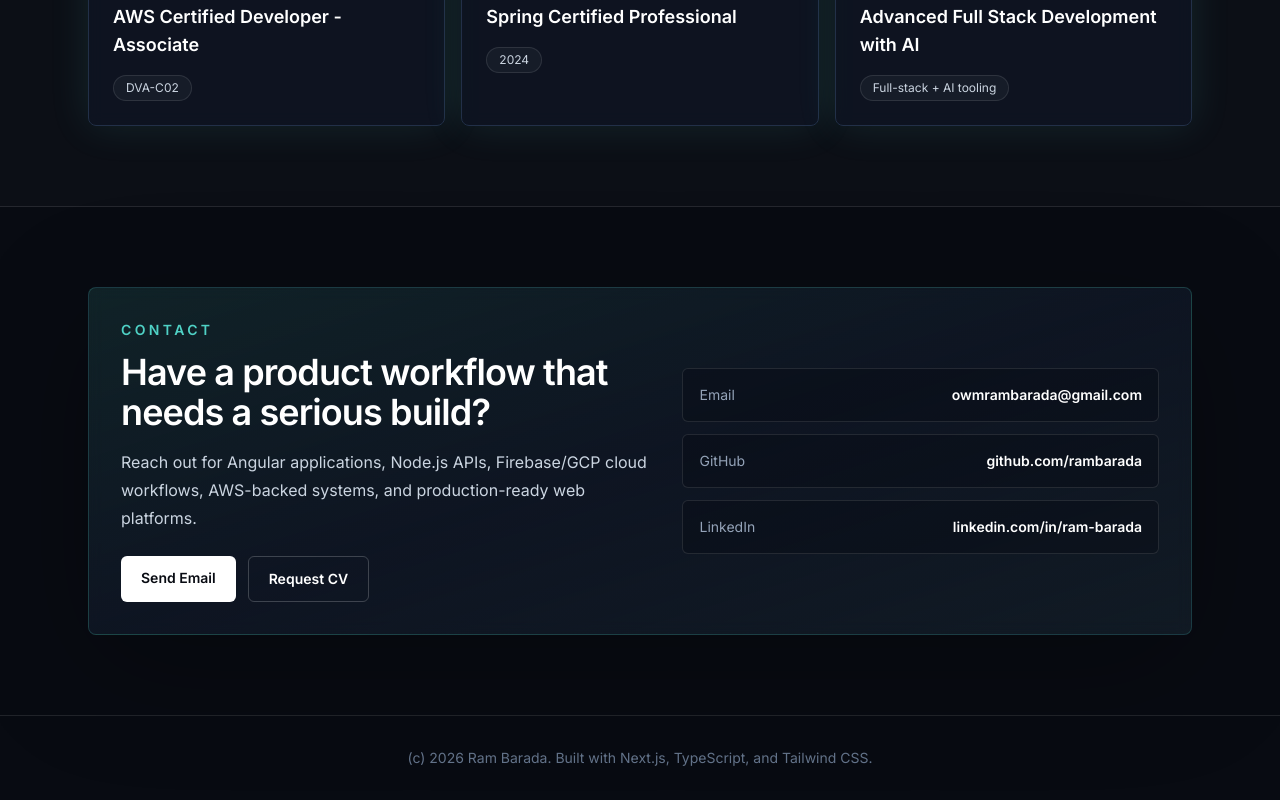
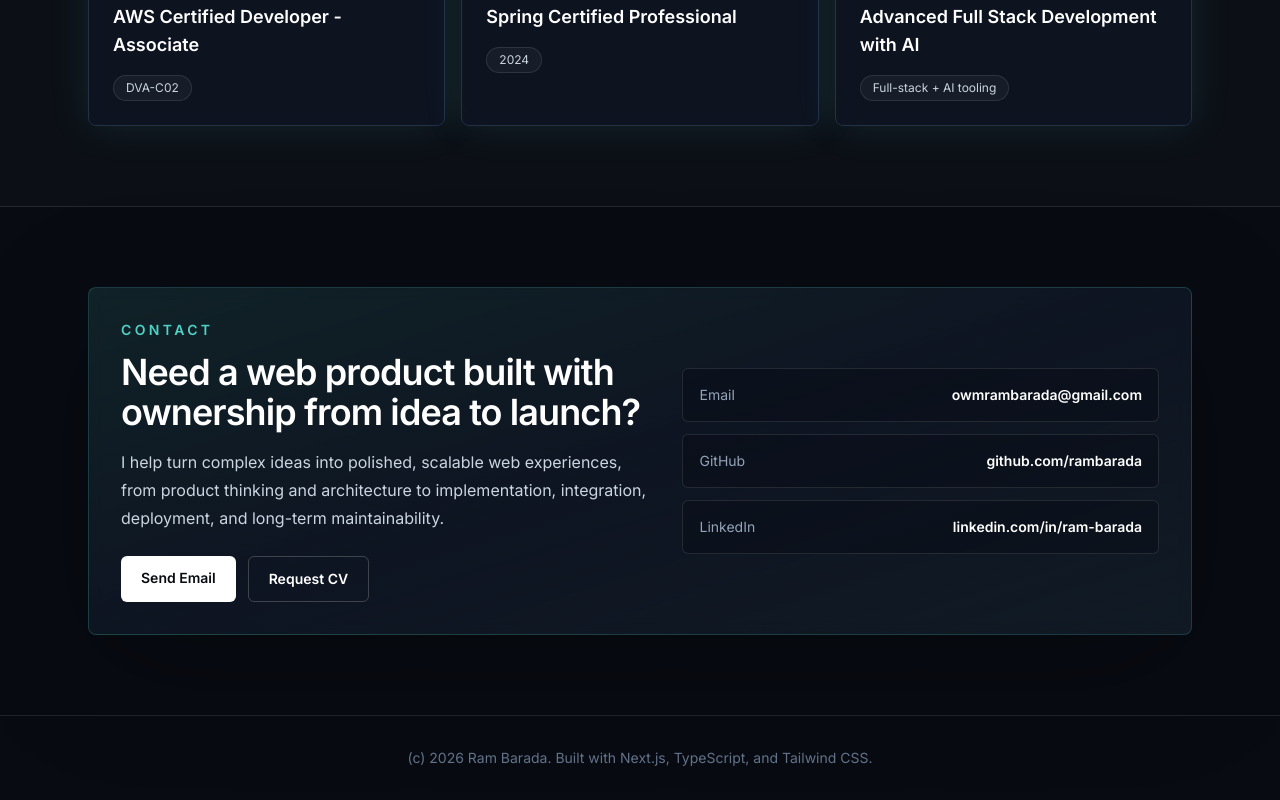
Before and after one commit to rambarada/portfolio-website, a Next.js app: page / in a window 1280 px wide. Shown: the part 4193-4993 px from the top of the page. Built offline with nearby package versions, Linux system fonts and the light colour scheme.

Commit message:
copy: broaden contact call to action

```diff
--- a/components/sections/Contact.tsx
+++ b/components/sections/Contact.tsx
@@ -10,11 +10,12 @@ export function Contact() {
               Contact
             </p>
             <h2 className="text-3xl font-semibold tracking-tight text-white sm:text-4xl">
-              Have a product workflow that needs a serious build?
+              Need a web product built with ownership from idea to launch?
             </h2>
             <p className="mt-4 max-w-2xl leading-7 text-slate-300">
-              Reach out for Angular applications, Node.js APIs, Firebase/GCP
-              cloud workflows, AWS-backed systems, and production-ready web platforms.
+              I help turn complex ideas into polished, scalable web experiences,
+              from product thinking and architecture to implementation, integration,
+              deployment, and long-term maintainability.
             </p>
             <div className="mt-6 flex flex-wrap gap-3">
               <a
```
